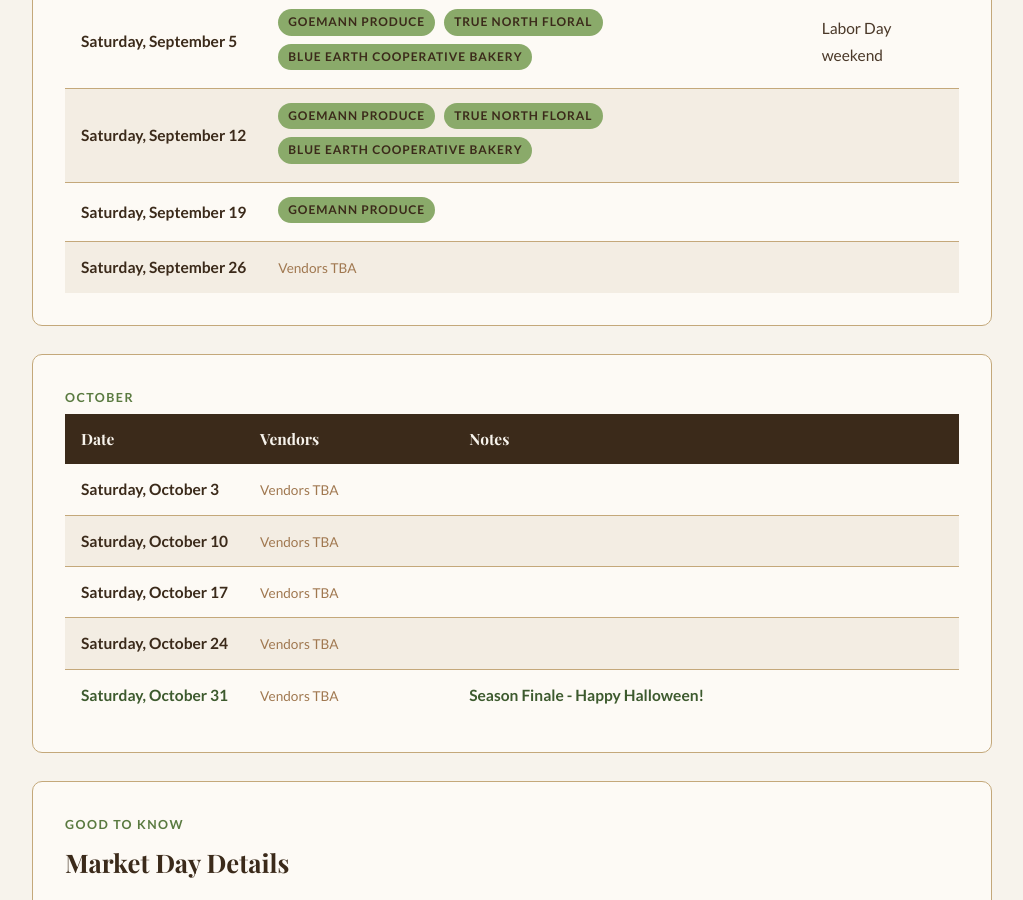
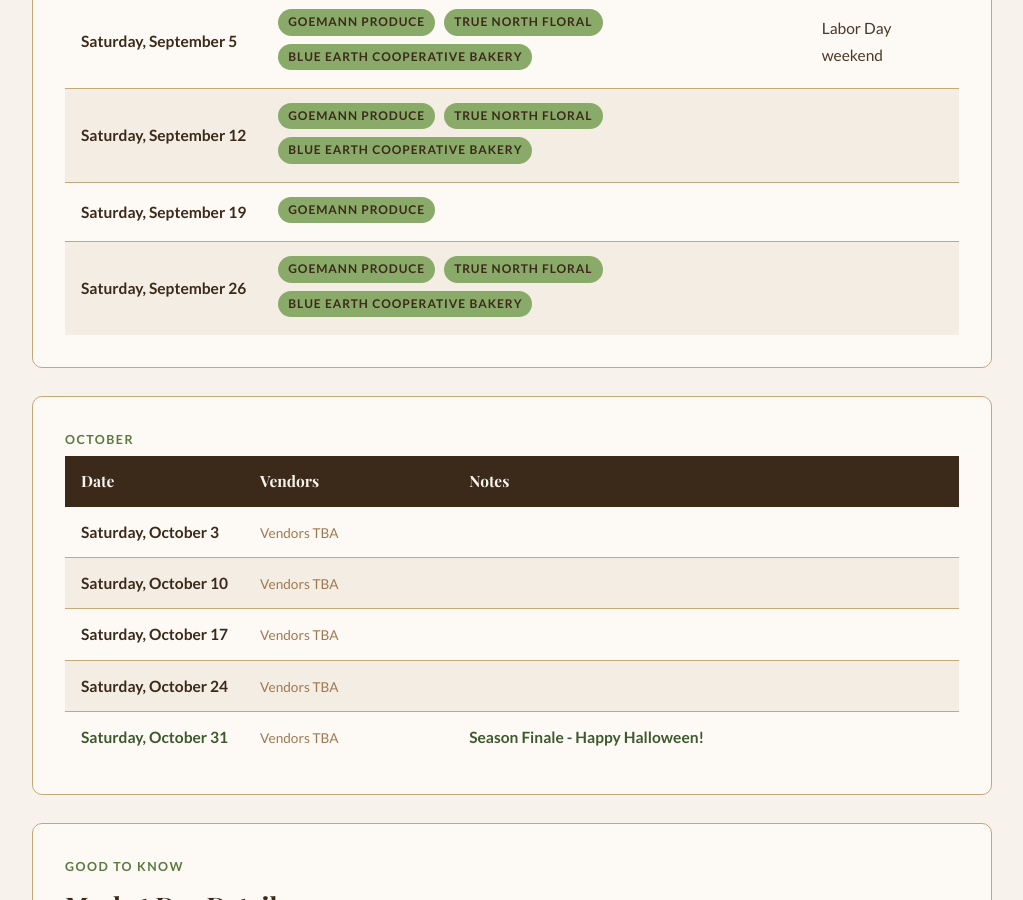
Before and after one commit to blueearthcommunitymarket/blueearthcommunitymarket.github.io, a Jekyll site: the page built from calendar/index.html, in a window 1280 px wide and 900 px high, scrolled down 3301 px. Shown: the whole window, without its empty margins (128-1151 px from the left). Built offline with Jekyll 4.4.1, drawn with Linux system fonts in a browser that asks for light colours; some web fonts are replaced.

Commit message:
Fix Sep 26 vendor lineup from PDF pages 19-27
Sep 26 now shows 3 confirmed vendors: Goemann Produce, True North Floral, Blue Earth Cooperative Bakery

```diff
--- a/calendar/index.html
+++ b/calendar/index.html
@@ -315,7 +315,11 @@
                 </tr>
                 <tr>
                     <td class="market-date">Saturday, September 26</td>
-                    <td><span style="font-size: 0.85rem; color: var(--brown-light);">Vendors TBA</span></td>
+                    <td>
+                        <span class="tag">Goemann Produce</span>
+                        <span class="tag">True North Floral</span>
+                        <span class="tag">Blue Earth Cooperative Bakery</span>
+                    </td>
                     <td></td>
                 </tr>
             </tbody>
```
